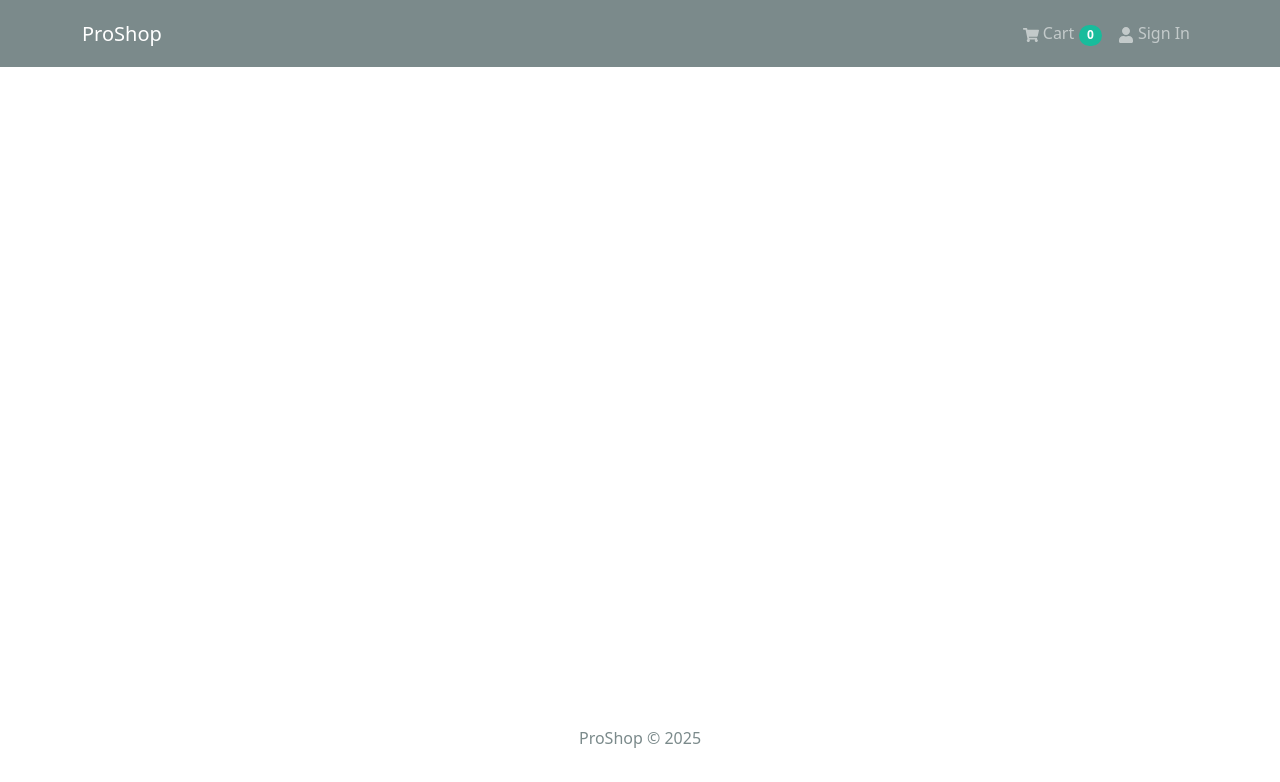
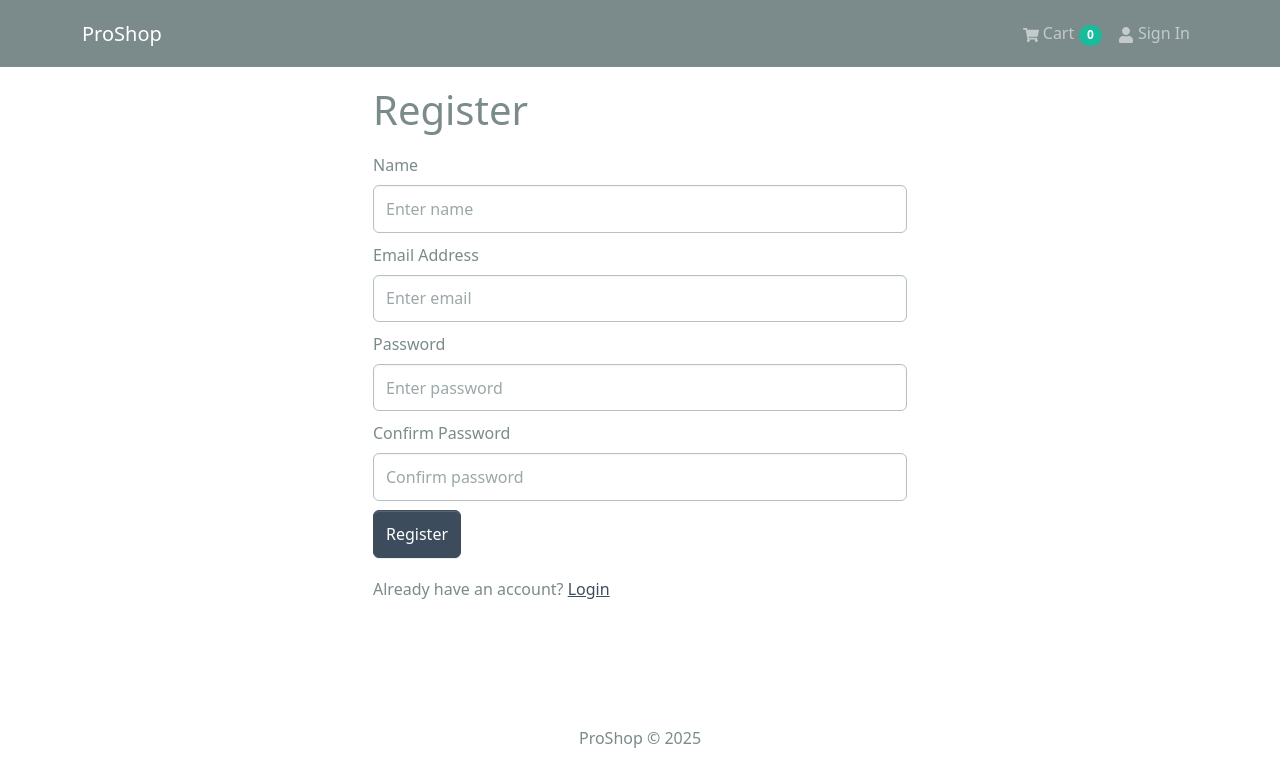
Before and after one commit to modsuhail25/ecommerce-app-kochi, a React (Vite) app in the folder frontend/: page /register in a window 1280 px wide. Shown: the top 782 px of the page. Built offline with nearby package versions, Linux system fonts and the light colour scheme.

Commit message:
Register screen and functionality

```diff
--- a/frontend/src/App.jsx
+++ b/frontend/src/App.jsx
@@ -8,6 +8,8 @@ import Header from "./components/Header";
 import Footer from "./components/Footer";
 import ProductScreen from "./screens/ProductScreen";
 import CartScreen from "./screens/CartScreen";
+import LoginScreen from "./screens/LoginScreen";
+import RegisterScreen from "./screens/RegisterScreen";
 
 function App() {
   return (
@@ -19,6 +21,8 @@ function App() {
             <Route path="/" element={<HomeScreen />} />
             <Route path="/product/:id" element={<ProductScreen />} />
             <Route path="/cart" element={<CartScreen />} />
+            <Route path="/login" element={<LoginScreen />} />
+            <Route path="/register" element={<RegisterScreen />} />
           </Routes>
         </Container>
       </main>
--- a/frontend/src/screens/RegisterScreen.jsx
+++ b/frontend/src/screens/RegisterScreen.jsx
@@ -28,6 +28,7 @@ const RegisterScreen = () => {
     } else {
       try {
         const res = await register({ name, email, password }).unwrap();
+        console.log(res);
         dispatch(setCredentials({ ...res }));
         navigate("/");
       } catch (err) {
```
